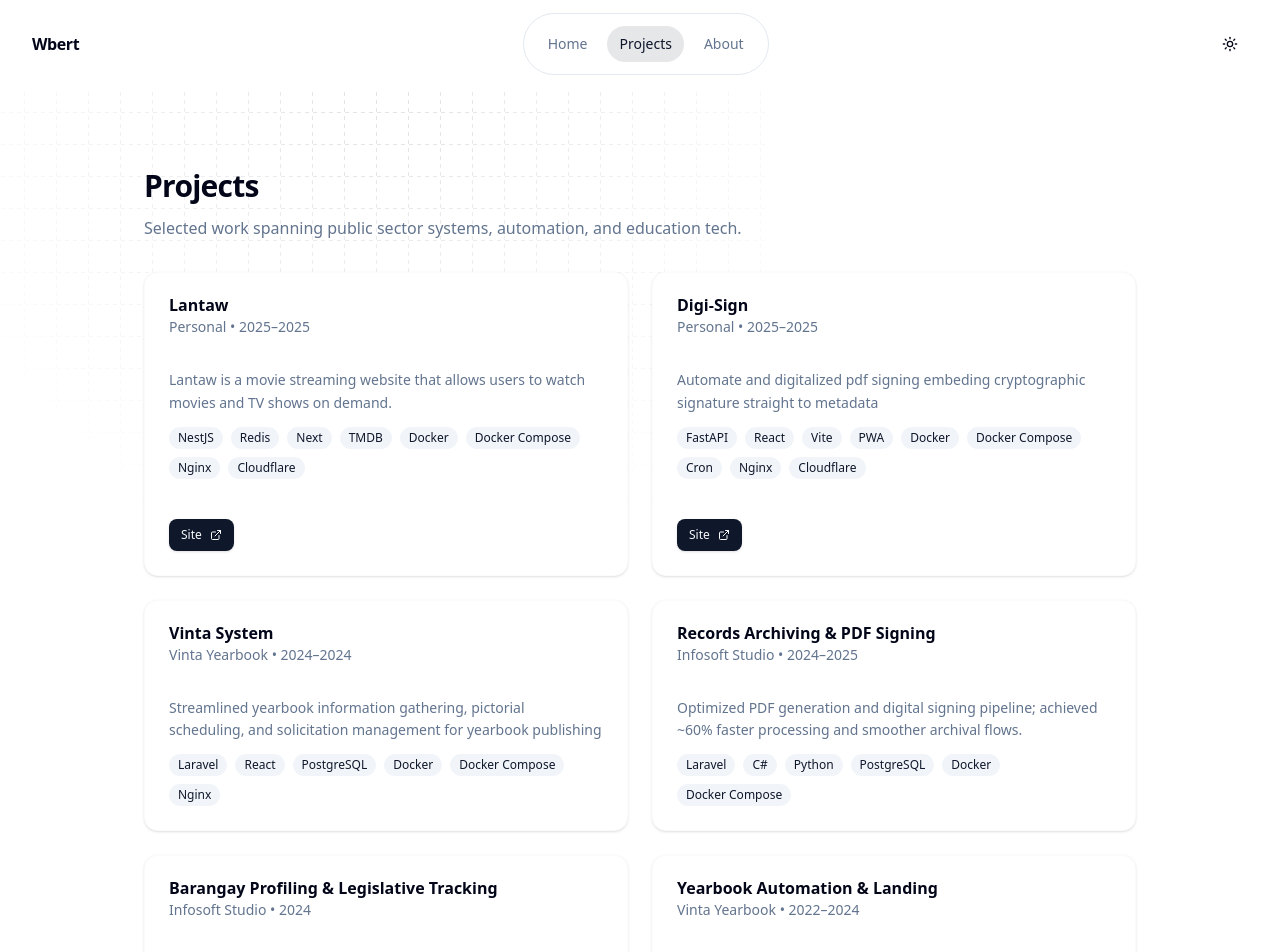
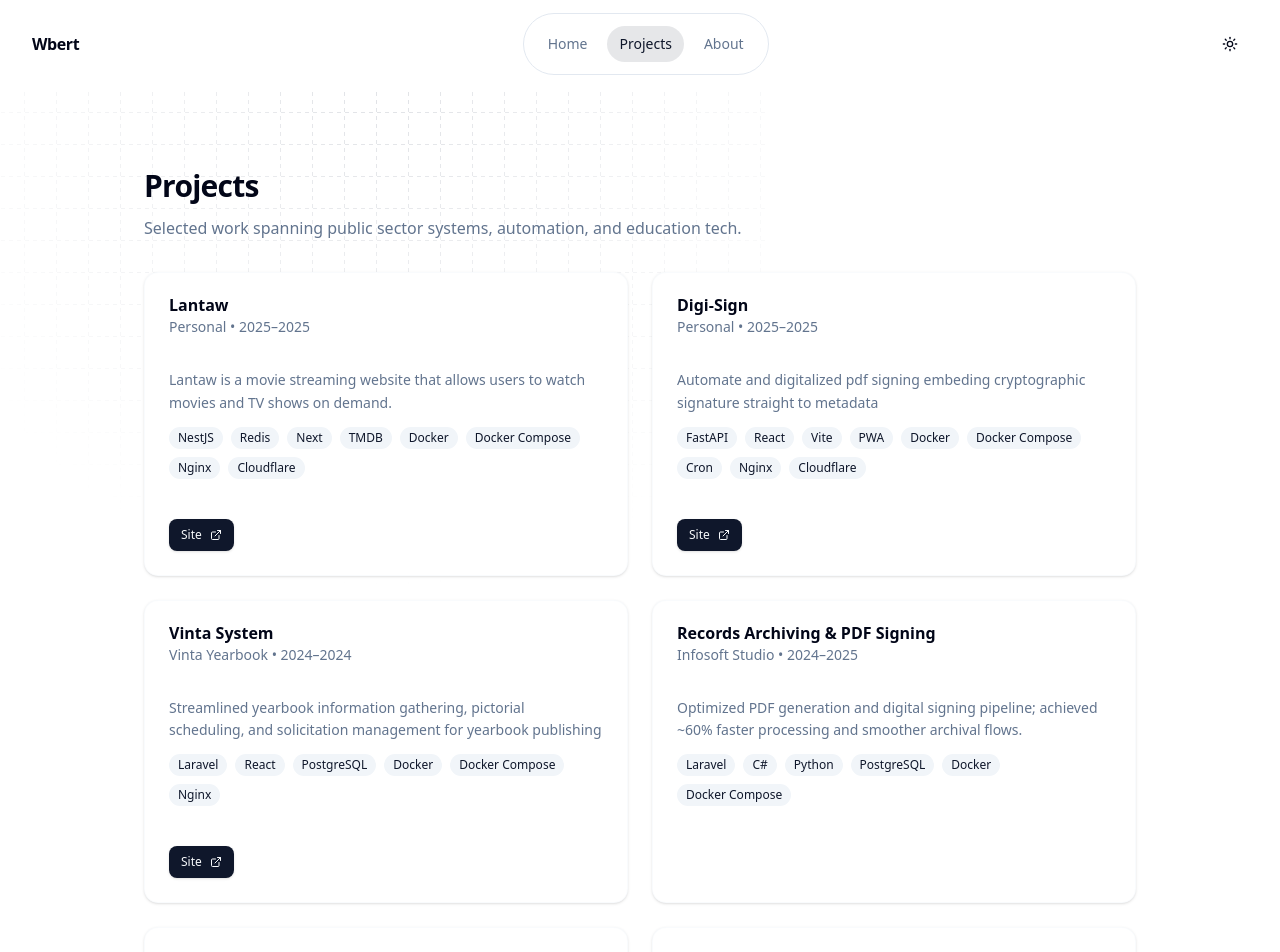
Before and after one commit to wbert/portfoliov3, a Next.js app: page /projects in a window 1280 px wide. Shown: the top 952 px of the page. Built offline with nearby package versions, Linux system fonts and the light colour scheme.

Commit message:
feat:added link to one of the projects

```diff
--- a/src/app/projects/page.tsx
+++ b/src/app/projects/page.tsx
@@ -67,7 +67,7 @@ const PROJECTS = [
       "Docker Compose",
       "Nginx",
     ],
-    links: [],
+    links: [{ href: "https://vinta-sys.wbert.xyz", label: "Site" }],
   },
   {
     title: "Records Archiving & PDF Signing",
```
